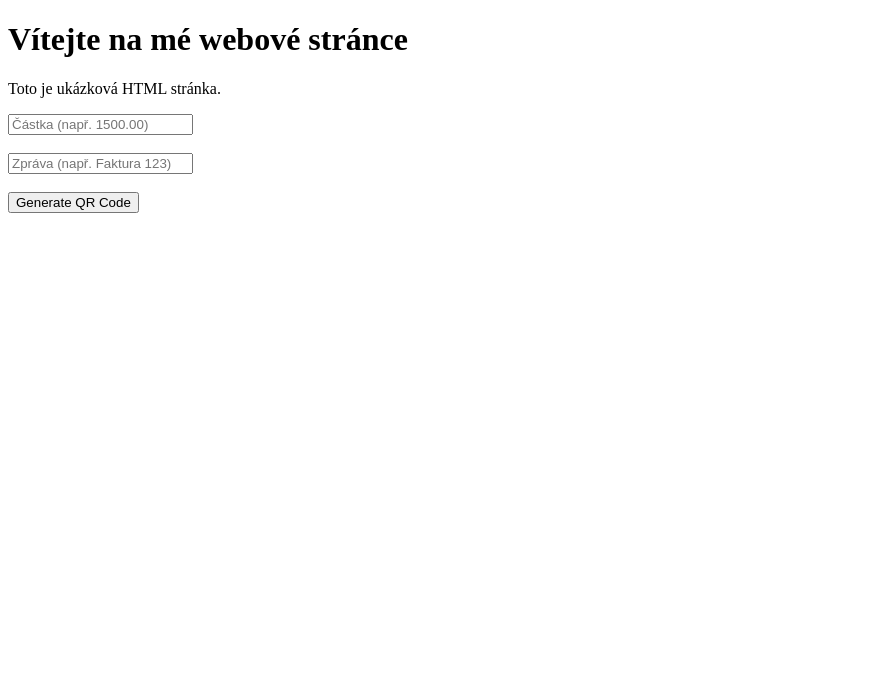
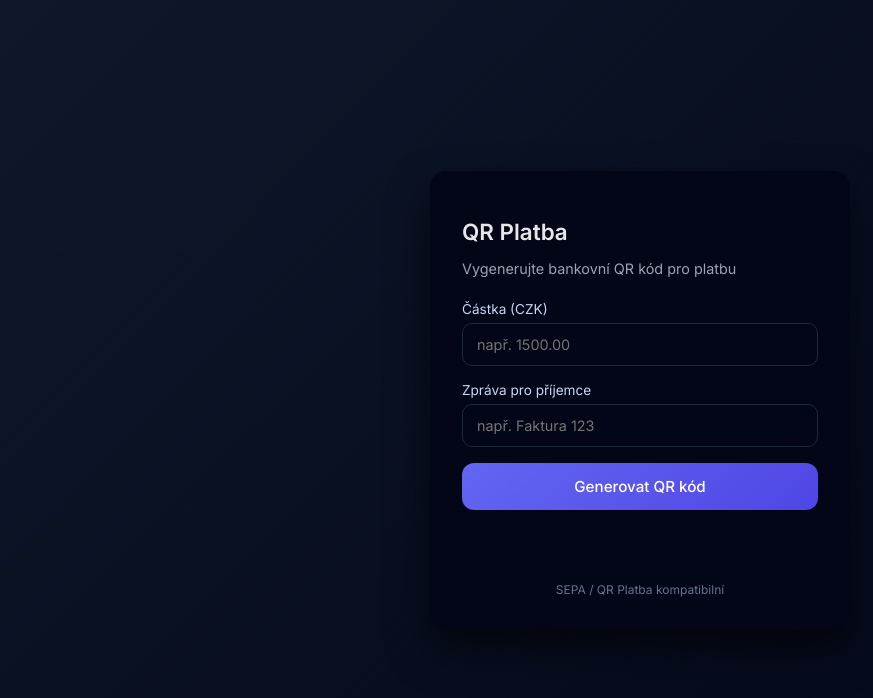
Before and after one commit to Dopple24/Dopple24, a plain HTML site: page index.html in a window 1280 px wide. Shown: the whole page, without its empty margins (0-873 px from the left). Drawn offline with Linux system fonts and the light colour scheme.

Commit message:
dev: simple gpt design

```diff
--- a/index.html
+++ b/index.html
@@ -3,21 +3,35 @@
 <head>
     <meta charset="UTF-8">
     <meta name="viewport" content="width=device-width, initial-scale=1.0">
-    <title>QR Platba</title>
+    <title>QR Platba Generator</title>
+
+    <!-- Modern font -->
+    <link href="https://fonts.googleapis.com/css2?family=Inter:wght@400;500;600&display=swap" rel="stylesheet">
+    <link rel="stylesheet" href="styles.css">
+
 </head>
 <body>
 
-    <h1>Vítejte na mé webové stránce</h1>
-    <p>Toto je ukázková HTML stránka.</p>
+    <div class="card">
+        <h1>QR Platba</h1>
+        <p>Vygenerujte bankovní QR kód pro platbu</p>
 
-    <div id="qr"></div>
+        <label for="amount">Částka (CZK)</label>
+        <input type="text" id="amount" placeholder="např. 1500.00">
 
-    <input type="text" id="amount" placeholder="Částka (např. 1500.00)"><br><br>
-    <input type="text" id="message" placeholder="Zpráva (např. Faktura 123)"><br><br>
+        <label for="message">Zpráva pro příjemce</label>
+        <input type="text" id="message" placeholder="např. Faktura 123">
 
-    <button id="generate">Generate QR Code</button>
+        <button id="generate">Generovat QR kód</button>
 
+        <div class="qr-container">
+            <div id="qr"></div>
+        </div>
+
+        <div class="footer">
+            SEPA / QR Platba kompatibilní
+        </div>
+    </div>
     <script type="module" src="query_reader.js"></script>
-
 </body>
 </html>
--- a/query_reader.js
+++ b/query_reader.js
@@ -8,15 +8,13 @@ async function run() {
     const message = document.getElementById('message').value;
 
     if (!iban) {
-        alert("IBAN chybí v URL (?iban=...)");
+        alert("Chybí IBAN v URL (?iban=...)");
         return;
     }
 
-    await init(); // loads WASM
-
+    await init();
     const svg = create_qr(iban, amount, message);
     document.getElementById("qr").innerHTML = svg;
 }
 
-// Attach event listener instead of inline onclick
 document.getElementById('generate').addEventListener('click', run);
--- /dev/null
+++ b/styles.css
@@ -0,0 +1,98 @@
+
+* {
+    box-sizing: border-box;
+    font-family: "Inter", sans-serif;
+}
+
+body {
+    margin: 0;
+    min-height: 100vh;
+    background: linear-gradient(135deg, #0f172a, #020617);
+    display: flex;
+    align-items: center;
+    justify-content: center;
+    color: #e5e7eb;
+}
+
+.card {
+    background: #020617;
+    border-radius: 16px;
+    padding: 32px;
+    width: 100%;
+    max-width: 420px;
+    box-shadow: 0 20px 40px rgba(0, 0, 0, 0.6);
+}
+
+h1 {
+    font-size: 1.4rem;
+    margin-bottom: 8px;
+}
+
+p {
+    font-size: 0.9rem;
+    color: #9ca3af;
+    margin-bottom: 24px;
+}
+
+label {
+    font-size: 0.85rem;
+    margin-bottom: 6px;
+    display: block;
+    color: #cbd5f5;
+}
+
+input {
+    width: 100%;
+    padding: 12px 14px;
+    border-radius: 10px;
+    border: 1px solid #1e293b;
+    background: #020617;
+    color: #e5e7eb;
+    margin-bottom: 16px;
+    outline: none;
+    font-size: 0.9rem;
+}
+
+input:focus {
+    border-color: #6366f1;
+    box-shadow: 0 0 0 2px rgba(99, 102, 241, 0.3);
+}
+
+button {
+    width: 100%;
+    padding: 14px;
+    border-radius: 12px;
+    border: none;
+    background: linear-gradient(135deg, #6366f1, #4f46e5);
+    color: white;
+    font-size: 0.95rem;
+    font-weight: 500;
+    cursor: pointer;
+    transition: transform 0.1s ease, box-shadow 0.1s ease;
+}
+
+button:hover {
+    transform: translateY(-1px);
+    box-shadow: 0 10px 20px rgba(79, 70, 229, 0.4);
+}
+
+.qr-container {
+    margin-top: 24px;
+    padding: 16px;
+    background: #020617;
+    border-radius: 12px;
+    display: flex;
+    justify-content: center;
+}
+
+.qr-container svg {
+    width: 220px;
+    height: 220px;
+}
+
+.footer {
+    margin-top: 16px;
+    font-size: 0.75rem;
+    text-align: center;
+    color: #64748b;
+}
```
